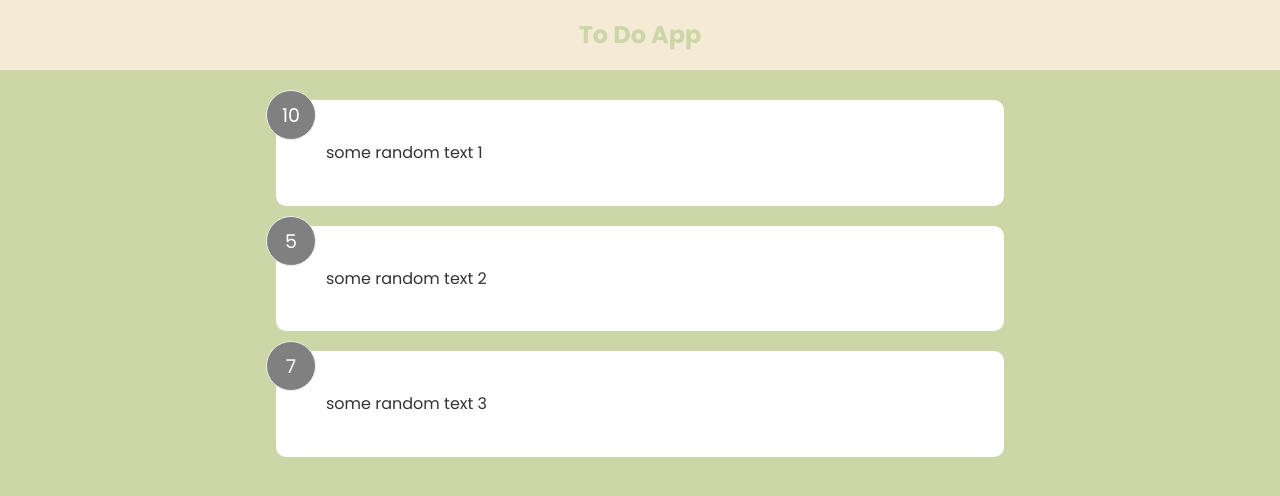
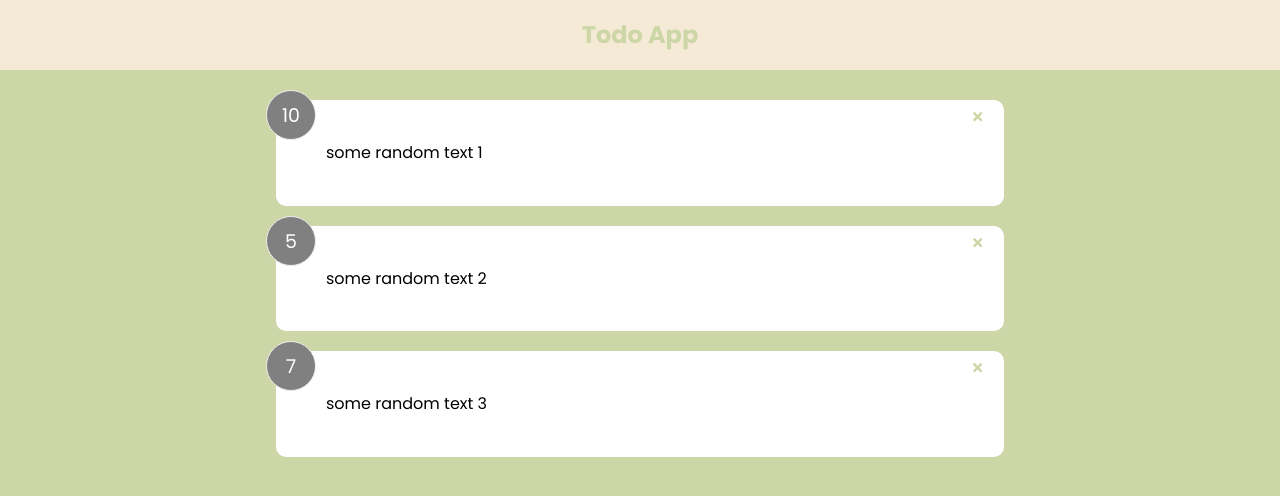
Before and after one commit to NavSainiUofT/React-TODO-App, a React (Vite) app: page / in a window 1280 px wide. Shown: the top 496 px of the page. Built offline with nearby package versions, Linux system fonts and the light colour scheme.

Commit message:
added delete feature using prop drilling

```diff
--- a/package.json
+++ b/package.json
@@ -10,7 +10,8 @@
   },
   "dependencies": {
     "react": "^18.2.0",
-    "react-dom": "^18.2.0"
+    "react-dom": "^18.2.0",
+    "react-icons": "^4.7.1"
   },
   "devDependencies": {
     "@types/react": "^18.0.26",
--- a/src/App.jsx
+++ b/src/App.jsx
@@ -6,12 +6,19 @@ import TodoData from "./data/tododata";
 
 function App() {
   const [todo, setTodo] = useState(TodoData);
+  const deleteTodo=(id)=>{
+    if(window.confirm("Are you sure you want to delete the TODO ITEM?")){
+
+      setTodo(todo.filter((item)=>item.id !== id))
+    }
+
+  }
 
   return (
     <>
-      <Header text="To Do App"/>
+      <Header/>
       <div className="container">
-        <TodoList todo = {todo}/>
+        <TodoList todo = {todo} handleDelete={deleteTodo}/>
       </div>
     </>
   );
--- a/src/components/Header.jsx
+++ b/src/components/Header.jsx
@@ -1,4 +1,4 @@
-function Header({ text }) {
+function Header({ text="Todo App" }) {
   const headerStyle = {
     backgroundColor: "#F4EAD5",
     color: "#CCD6A6",
--- a/src/components/TodoItem.jsx
+++ b/src/components/TodoItem.jsx
@@ -1,15 +1,19 @@
+import { FaTimes } from 'react-icons/fa'
 import React from 'react'
+import Card from './shared/Card'
 
-function TodoItem({item}) {
-
+function TodoItem({item, handleDelete}) {
 
   return (
-    <div className='card'>
+    <Card>
         <div className="num-display">{item.priority}</div>
+        <button onClick={() => handleDelete(item.id)} className='close'>
+          <FaTimes color="#CCD6A6"></FaTimes>
+        </button>
         <div className="text-display">
             {item.text}
         </div>
-    </div>
+    </Card>
   )
 }
 
--- a/src/components/TodoList.jsx
+++ b/src/components/TodoList.jsx
@@ -1,14 +1,14 @@
 import React from 'react'
 import TodoItem from './TodoItem'
 
-function TodoList({todo}) {
+function TodoList({todo, handleDelete}) {
     if(!todo || todo.length === 0){
         return <p>No Items Yet</p>
     }
   return (
     <div className="feedback-list">
         {todo.map((item)=>(
-            <TodoItem key={item.id} item={item}></TodoItem>
+            <TodoItem key={item.id} item={item} handleDelete={handleDelete}></TodoItem>
         ))}
     </div>
   )
--- /dev/null
+++ b/src/components/shared/Card.jsx
@@ -0,0 +1,14 @@
+import React from 'react'
+
+function Card({children, boolean:reverse=false}) {
+  return (
+    //<div className={`card ${reverse && 'reverse'}`}>{children}</div>
+    <div className='card' style={{
+        backgroundColor: reverse ? 'rgba(0,0,0,0.4)' : '#fff',
+        color: reverse ? '#fff' : '#000'
+    }}>
+        {children}
+    </div>
+  )
+}
+export default Card
```
Also changed, not shown: 1 other file (tests, documents, lock files or other folders).
